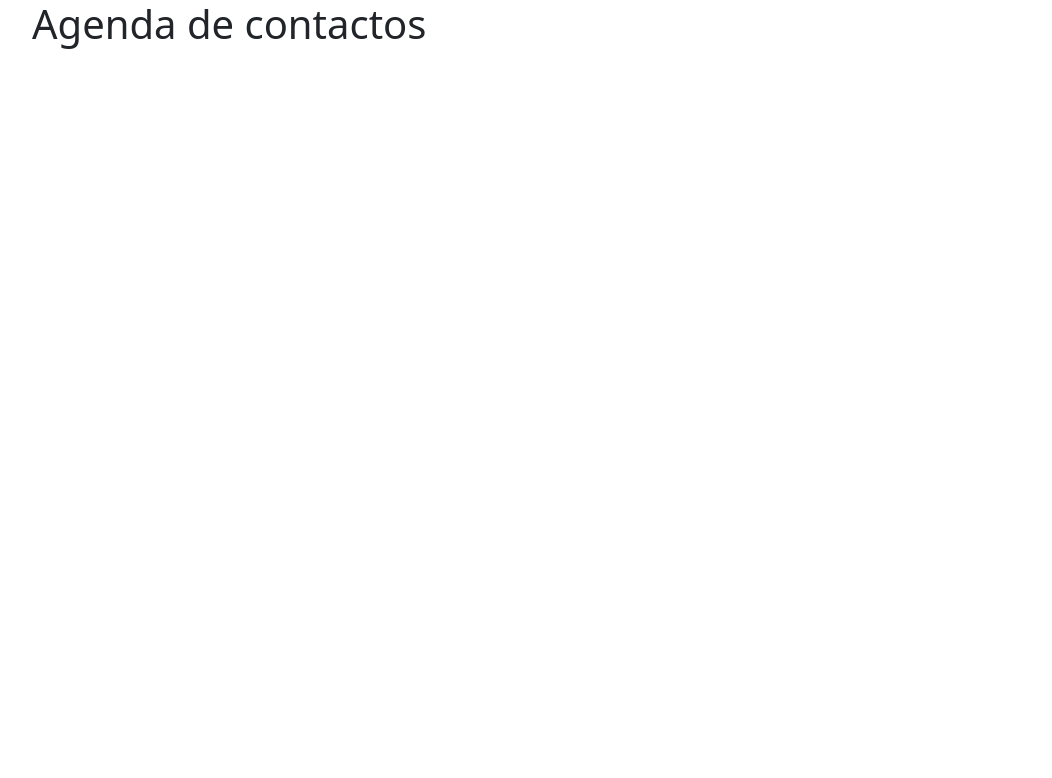
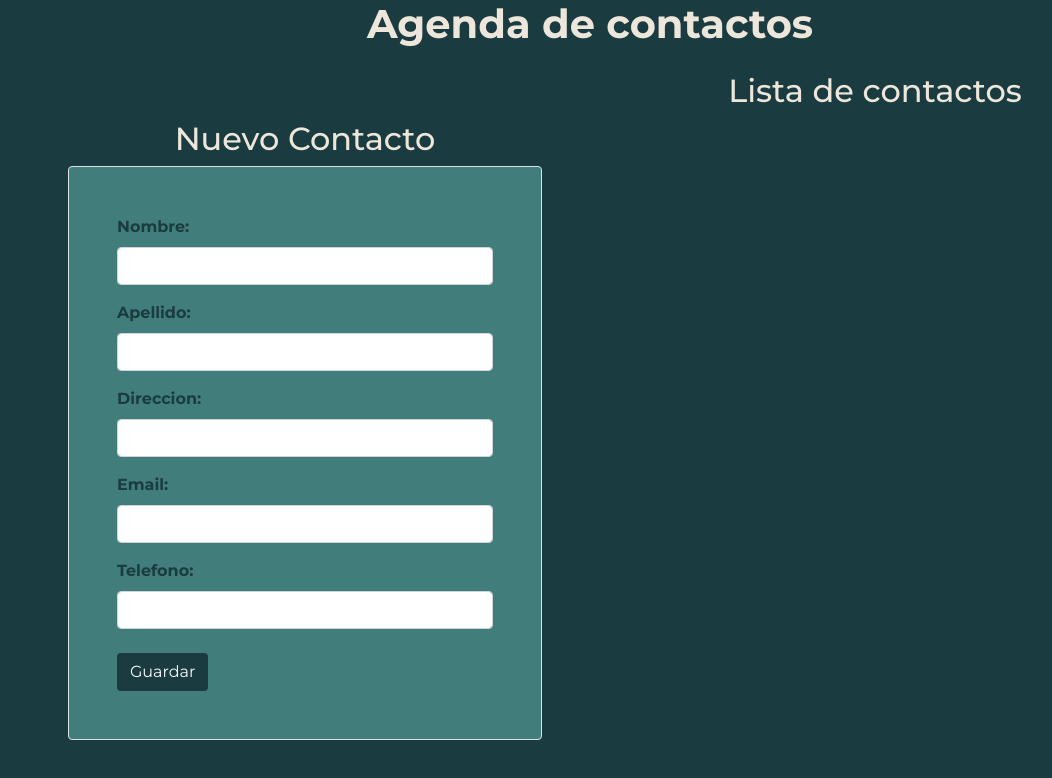
Before and after one commit to pacop0587/agenda-contactos, a React (Vite) app: page / in a window 1280 px wide. Shown: the top 778 px of the page, without its empty margins (50-1102 px from the left). Built offline with nearby package versions, Linux system fonts and the light colour scheme.

Commit message:
Add form (#1)
* Se agrego el formulario y se agrego estilos a App y Formulario

* Se agrego formulario, se agrego formik para validar los datos y se agrego sweet alert para los alertas

```diff
--- a/index.html
+++ b/index.html
@@ -4,7 +4,13 @@
 		<meta charset="UTF-8" />
 		<link rel="icon" type="image/svg+xml" href="/src/favicon.svg" />
 		<meta name="viewport" content="width=device-width, initial-scale=1.0" />
-    <title>Vite App</title>
+		<link rel="preconnect" href="https://fonts.googleapis.com" />
+		<link rel="preconnect" href="https://fonts.gstatic.com" crossorigin />
+		<link
+			href="https://fonts.googleapis.com/css2?family=Montserrat:wght@400;500;700&display=swap"
+			rel="stylesheet"
+		/>
+		<title>Agenda App</title>
 	</head>
 	<body>
 		<div id="root"></div>
--- /dev/null
+++ b/src/App.css
@@ -0,0 +1,21 @@
+/*
+colors
+primary #EDE6DB
+secondary #417D7A
+third #1D5C63
+four #1A3C40
+
+ */
+
+/* Styles general */
+.font-montse {
+	font-family: "Montserrat", sans-serif;
+}
+
+.color-primary-background {
+	background-color: #1a3c40;
+}
+
+.text-primary-color {
+	color: #ede6db;
+}
--- a/src/App.jsx
+++ b/src/App.jsx
@@ -1,7 +1,25 @@
+import "./App.css";
+//Components
+import Formulario from "./components/Formulario";
+
 function App() {
 	return (
-		<div className="container">
-			<h1>Agenda de contactos</h1>
+		<div className="font-montse color-primary-background min-vh-100">
+			<div className="container">
+				<h1 className="text-center fw-bold text-primary-color">
+					Agenda de contactos
+				</h1>
+				<div className="row mt-4">
+					<div className="col-md-6 col-sm-12 p-5">
+						<Formulario />
+					</div>
+					<div className="col-md-6 col-sm-12">
+						<h2 className="text-center text-primary-color">
+							Lista de contactos
+						</h2>
+					</div>
+				</div>
+			</div>
 		</div>
 	);
 }
--- /dev/null
+++ b/src/components/Formulario.css
@@ -0,0 +1,28 @@
+/*
+colors
+primary #EDE6DB
+secondary #417D7A
+third #1D5C63
+four #1A3C40
+
+ */
+
+.color-primary-background {
+	background-color: #1a3c40 !important;
+}
+
+.background-secondary-color {
+	background-color: #417d7a;
+}
+
+.text-primary-color {
+	color: #ede6db;
+}
+
+.text-secondary-color {
+	color: #1a3c40;
+}
+
+.text-error {
+	color: #e90000;
+}
--- a/src/components/Formulario.jsx
+++ b/src/components/Formulario.jsx
@@ -1,7 +1,192 @@
-import React from "react";
+//Libraries
+import { Formik } from "formik";
+import swal from "sweetalert";
+
+//Styles
+import "./Formulario.css";
+import { useEffect } from "react";
 
 const Formulario = () => {
-	return <div>Formulario</div>;
+	return (
+		<>
+			<h2 className="text-center text-primary-color">Nuevo Contacto</h2>
+
+			<Formik
+				initialValues={{
+					nombre: "",
+					apellido: "",
+					direccion: "",
+					email: "",
+					telefono: "",
+				}}
+				validate={({
+					nombre,
+					apellido,
+					direccion,
+					email,
+					telefono,
+				}) => {
+					let error = {};
+					//Validacion nombre
+					if (!nombre) {
+						error.nombre = "Por favor, ingresa un nombre.";
+					} else if (!/^[a-zA-ZÀ-ÿ\s]{1,40}$/.test(nombre)) {
+						error.nombre = "Solo puede contener letras y espacios.";
+					}
+					//Validacion correo
+					if (!email) {
+						error.email = "Por favor, ingresa un correo";
+					} else if (
+						!/^[a-zA-Z0-9_.+-]+@[a-zA-Z0-9-]+\.[a-zA-Z0-9-.]+$/.test(
+							email
+						)
+					) {
+						error.email =
+							"Solo puede contener letras, numeros, puntos y guiones.";
+					}
+					//Validacion apellido
+					if (!apellido) {
+						error.apellido = "Por favor, ingresa un apellido.";
+					} else if (!/^[a-zA-ZÀ-ÿ\s]{1,40}$/.test(apellido)) {
+						error.apellido =
+							"Solo puede contener letras y espacios.";
+					}
+					//Validacion direccion
+					if (!direccion) {
+						error.direccion = "Por favor, ingresa una direccion.";
+					}
+					//Validacion telefono
+					if (!telefono) {
+						error.telefono = "Por favor, ingresa un telefono.";
+					} else if (!/^[0-9]+$/.test(telefono)) {
+						error.telefono = "Solo puede contener numeros.";
+					}
+					return error;
+				}}
+				onSubmit={(valores, { resetForm }) => {
+					resetForm();
+					//Alerta de informacion guardada
+					swal("Contacto Guardado", "", "success");
+				}}
+			>
+				{({
+					values,
+					handleBlur,
+					errors,
+					touched,
+					handleSubmit,
+					handleChange,
+				}) => (
+					<form
+						className="border rounded p-5 background-secondary-color"
+						onSubmit={handleSubmit}
+					>
+						<div className="mb-3">
+							<label
+								htmlFor=""
+								className="form-label text-secondary-color fw-bold"
+							>
+								Nombre:
+							</label>
+							<input
+								type="text"
+								className="form-control"
+								name="nombre"
+								value={values.nombre}
+								onChange={handleChange}
+								onBlur={handleBlur}
+							/>
+							{touched.nombre && errors.nombre && (
+								<p className="text-error">{errors.nombre}</p>
+							)}
+						</div>
+						<div className="mb-3">
+							<label
+								htmlFor=""
+								className="form-label text-secondary-color fw-bold"
+							>
+								Apellido:
+							</label>
+							<input
+								type="text"
+								className="form-control"
+								name="apellido"
+								value={values.apellido}
+								onChange={handleChange}
+								onBlur={handleBlur}
+							/>
+							{touched.apellido && errors.apellido && (
+								<p className="text-error">{errors.apellido}</p>
+							)}
+						</div>
+						<div className="mb-3">
+							<label
+								htmlFor=""
+								className="form-label text-secondary-color fw-bold"
+							>
+								Direccion:
+							</label>
+							<input
+								type="text"
+								className="form-control"
+								name="direccion"
+								value={values.direccion}
+								onChange={handleChange}
+								onBlur={handleBlur}
+							/>
+							{touched.direccion && errors.direccion && (
+								<p className="text-error">{errors.direccion}</p>
+							)}
+						</div>
+						<div className="mb-3">
+							<label
+								htmlFor=""
+								className="form-label text-secondary-color fw-bold"
+							>
+								Email:
+							</label>
+							<input
+								type="text"
+								className="form-control"
+								name="email"
+								value={values.email}
+								onChange={handleChange}
+								onBlur={handleBlur}
+							/>
+							{touched.email && errors.email && (
+								<p className="text-error">{errors.email}</p>
+							)}
+						</div>
+						<div className="mb-3">
+							<label
+								htmlFor=""
+								className="form-label text-secondary-color fw-bold"
+							>
+								Telefono:
+							</label>
+							<input
+								type="text"
+								className="form-control"
+								name="telefono"
+								value={values.telefono}
+								onChange={handleChange}
+								onBlur={handleBlur}
+							/>
+							{touched.telefono && errors.telefono && (
+								<p className="text-error">{errors.telefono}</p>
+							)}
+						</div>
+						<button
+							type="submit"
+							className="color-primary-background btn text-light mt-2"
+						>
+							Guardar
+						</button>
+					</form>
+				)}
+			</Formik>
+		</>
+	);
 };
 
 export default Formulario;
```
Also changed, not shown: jsconfig.json (added, +10 -0 lines), package.json (+6 -1 lines), 1 other file (tests, documents, lock files or other folders). Lines whose indentation alone changed are shown as unchanged.
